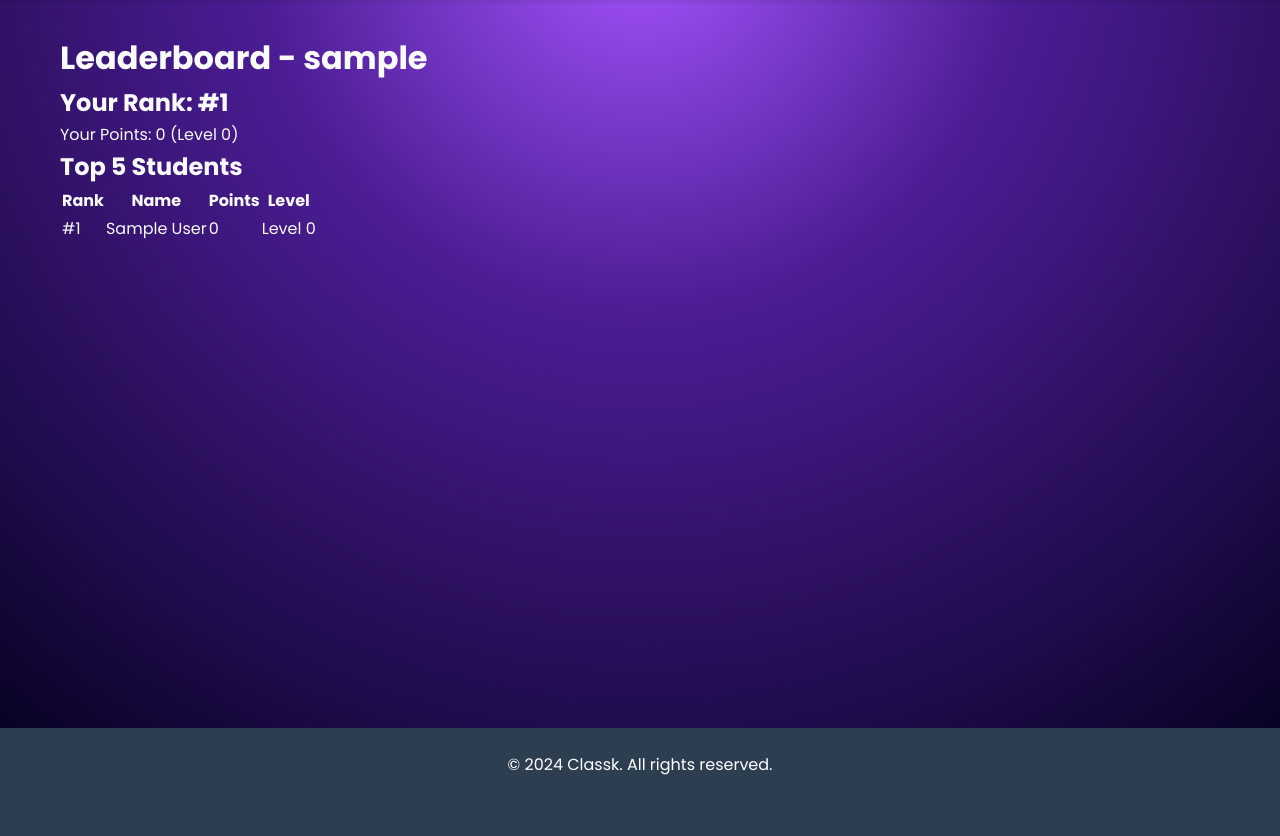
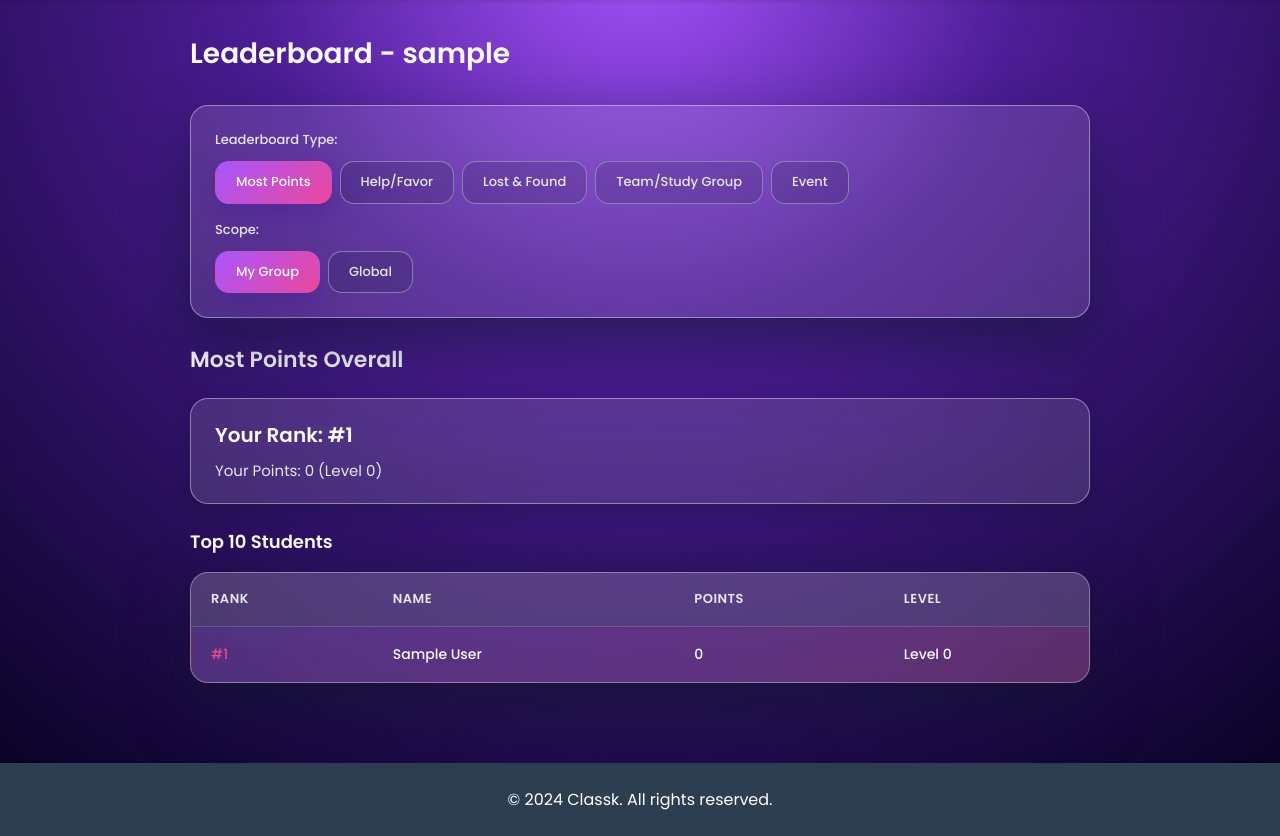
Before and after one commit to soggy8/Classk, a Flask app: page /leaderboard/ in a window 1280 px wide. Shown: the part 70-906 px from the top of the page. Before the commit the page ends 845 px from the top, so only its background shows below. Run offline with Flask 3, Linux system fonts and the light colour scheme; the visitor is signed in with stand-in values (Sample User, id 1); data comes from the database, SQL or seed files in the repository.

Commit message:
Add multiple leaderboards: most points overall and category-specific leaderboards
- Added 5 leaderboard types: overall, help_favor, lost_found, team_study, event
- Added scope filter: group or global
- Fixed SQLAlchemy join issues with explicit select_from and join clauses
- Updated leaderboard UI with glassmorphism design and filter buttons
- Category leaderboards calculate points from completed missions per category
- Top 10 users shown instead of top 5
- User rank calculation for each leaderboard type
- Invalidated points are excluded from calculations

```diff
--- a/backend/routes/leaderboard.py
+++ b/backend/routes/leaderboard.py
@@ -1,29 +1,182 @@
 """
 Leaderboard routes
 """
-from flask import Blueprint, render_template
+from flask import Blueprint, render_template, request
 from flask_login import login_required, current_user
+from backend import db
 from backend.models.user import User
+from backend.models.mission import Mission
+from sqlalchemy import func, case
 
 leaderboard_bp = Blueprint('leaderboard', __name__)
 
 @leaderboard_bp.route('/')
 @login_required
 def index():
-    """Leaderboard page showing top users by group"""
-    # Get top 5 users in the current user's group
-    top_users = User.query.filter_by(major_group=current_user.major_group)\
-        .order_by(User.points.desc())\
-        .limit(5)\
-        .all()
+    """Leaderboard page showing top users by different criteria"""
+    leaderboard_type = request.args.get('type', 'overall')  # overall, help_favor, lost_found, team_study, event
+    scope = request.args.get('scope', 'group')  # group or global
 
-    # Get user's rank
-    user_rank = User.query.filter(
-        User.major_group == current_user.major_group,
-        User.points > current_user.points
-    ).count() + 1
+    # Base query - filter by scope
+    if scope == 'group':
+        base_query = User.query.filter_by(major_group=current_user.major_group)
+    else:
+        base_query = User.query
+
+    top_users = []
+    user_rank = None
+    user_points = 0
+
+    if leaderboard_type == 'overall':
+        # Most points overall
+        top_users = base_query.order_by(User.points.desc()).limit(10).all()
+
+        # Get user's rank
+        if scope == 'group':
+            user_rank = User.query.filter(
+                User.major_group == current_user.major_group,
+                User.points > current_user.points
+            ).count() + 1
+        else:
+            user_rank = User.query.filter(User.points > current_user.points).count() + 1
+
+        user_points = current_user.points
+
+    else:
+        # Category-specific leaderboards
+        category_map = {
+            'help_favor': Mission.CATEGORY_HELP_FAVOR,
+            'lost_found': Mission.CATEGORY_LOST_FOUND,
+            'team_study': Mission.CATEGORY_TEAM_STUDY,
+            'event': Mission.CATEGORY_EVENT
+        }
+
+        category = category_map.get(leaderboard_type, Mission.CATEGORY_HELP_FAVOR)
+
+        # Calculate points per user from completed missions in this category
+        # Only count non-invalidated points
+        query = db.session.query(
+            User.id,
+            User.name,
+            User.email,
+            User.major_group,
+            func.sum(
+                case(
+                    (Mission.points_invalidated == False, Mission.points_awarded),
+                    else_=0
+                )
+            ).label('category_points')
+        ).select_from(User).join(
+            Mission,
+            User.id == Mission.assignee_id
+        ).filter(
+            Mission.status == Mission.STATUS_COMPLETED,
+            Mission.category == category
+        )
+
+        if scope == 'group':
+            query = query.filter(User.major_group == current_user.major_group)
+
+        query = query.group_by(User.id, User.name, User.email, User.major_group)\
+                     .order_by(func.sum(
+                         case(
+                             (Mission.points_invalidated == False, Mission.points_awarded),
+                             else_=0
+                         )
+                     ).desc())\
+                     .limit(10)
+
+        results = query.all()
+
+        # Convert results to user-like objects with category_points
+        class CategoryLeaderboardEntry:
+            def __init__(self, user_id, name, email, major_group, category_points):
+                self.id = user_id
+                self.name = name
+                self.email = email
+                self.major_group = major_group
+                self.points = int(category_points or 0)
+                self.category_points = int(category_points or 0)
+
+            @property
+            def level(self):
+                """Calculate level from category points (for consistency)"""
+                from backend.config import Config
+                return self.points // Config.POINTS_PER_LEVEL
+
+        top_users = [
+            CategoryLeaderboardEntry(r.id, r.name, r.email, r.major_group, r.category_points)
+            for r in results
+        ]
+
+        # Get user's category points
+        user_category_query = db.session.query(
+            func.sum(
+                case(
+                    (Mission.points_invalidated == False, Mission.points_awarded),
+                    else_=0
+                )
+            ).label('category_points')
+        ).select_from(Mission).filter(
+            Mission.assignee_id == current_user.id,
+            Mission.status == Mission.STATUS_COMPLETED,
+            Mission.category == category
+        )
+
+        if scope == 'group':
+            user_category_query = user_category_query.join(
+                User, Mission.assignee_id == User.id
+            ).filter(User.major_group == current_user.major_group)
+
+        user_category_result = user_category_query.scalar()
+        user_points = int(user_category_result or 0)
+
+        # Get user's rank in category
+        rank_subquery = db.session.query(
+            Mission.assignee_id,
+            func.sum(
+                case(
+                    (Mission.points_invalidated == False, Mission.points_awarded),
+                    else_=0
+                )
+            ).label('category_points')
+        ).filter(
+            Mission.status == Mission.STATUS_COMPLETED,
+            Mission.category == category
+        )
+
+        if scope == 'group':
+            rank_subquery = rank_subquery.join(
+                User, Mission.assignee_id == User.id
+            ).filter(User.major_group == current_user.major_group)
+
+        rank_subquery = rank_subquery.group_by(Mission.assignee_id)\
+                                     .having(func.sum(
+                                         case(
+                                             (Mission.points_invalidated == False, Mission.points_awarded),
+                                             else_=0
+                                         )
+                                     ) > user_points)\
+                                     .subquery()
+
+        user_rank = db.session.query(func.count()).select_from(rank_subquery).scalar() + 1
+
+    # Get category display name
+    category_names = {
+        'overall': 'Most Points Overall',
+        'help_favor': 'Help/Favor',
+        'lost_found': 'Lost & Found',
+        'team_study': 'Team/Study Group',
+        'event': 'Event'
+    }
+
+    category_name = category_names.get(leaderboard_type, 'Overall')
 
     return render_template('leaderboard/index.html',
                          top_users=top_users,
                          current_user=current_user,
-                         user_rank=user_rank)
+                         user_rank=user_rank,
+                         user_points=user_points,
+                         leaderboard_type=leaderboard_type,
+                         category_name=category_name,
+                         scope=scope)
--- a/frontend/css/main.css
+++ b/frontend/css/main.css
@@ -161,12 +161,20 @@ body {
 }
 
 .btn-success {
-    background-color: #27ae60;
-    color: white;
+    background: linear-gradient(135deg, rgba(34, 197, 94, 0.8), rgba(22, 163, 74, 0.8));
+    color: #F9FAFB;
+    border: none;
+    border-radius: 16px;
+    box-shadow: 0 14px 28px rgba(22, 163, 74, 0.4);
+    font-family: 'Poppins', sans-serif;
+    font-weight: 500;
+    transition: all 0.25s cubic-bezier(0.22, 0.61, 0.36, 1);
 }
 
 .btn-success:hover {
-    background-color: #229954;
+    transform: translateY(-1px);
+    box-shadow: 0 18px 36px rgba(22, 163, 74, 0.5);
+    filter: brightness(1.1);
 }
 
 .btn-danger {
--- a/frontend/css/missions.css
+++ b/frontend/css/missions.css
@@ -277,75 +277,341 @@
     font-weight: 400;
 }
 
-/* Mission detail */
+/* Mission detail - Glassmorphism Card */
 .mission-detail {
-    background: white;
-    padding: 2rem;
-    border-radius: 8px;
-    box-shadow: 0 2px 4px rgba(0,0,0,0.1);
+    background: rgba(255, 255, 255, 0.12);
+    backdrop-filter: blur(18px);
+    border: 1px solid rgba(255, 255, 255, 0.40);
+    padding: 32px;
+    border-radius: 26px;
+    box-shadow: 0 24px 60px rgba(15, 23, 42, 0.55);
+    position: relative;
+    overflow: visible;
+    max-width: 800px;
+    margin: 0 auto;
+}
+
+.mission-detail::before {
+    content: '';
+    position: absolute;
+    top: -40%;
+    right: -30%;
+    width: 400px;
+    height: 400px;
+    background: radial-gradient(circle, rgba(139, 92, 246, 0.4) 0%, transparent 70%);
+    border-radius: 50%;
+    filter: blur(140px);
+    z-index: -1;
+}
+
+.mission-detail::after {
+    content: '';
+    position: absolute;
+    bottom: -30%;
+    left: -20%;
+    width: 300px;
+    height: 300px;
+    background: radial-gradient(circle, rgba(236, 72, 153, 0.4) 0%, transparent 70%);
+    border-radius: 50%;
+    filter: blur(120px);
+    z-index: -1;
 }
 
 .mission-detail-header {
     display: flex;
     justify-content: space-between;
     align-items: start;
-    margin-bottom: 1.5rem;
+    margin-bottom: 24px;
+    gap: 16px;
+    flex-wrap: wrap;
 }
 
 .mission-detail-header h1 {
     flex: 1;
     margin: 0;
-    color: #2c3e50;
+    font-family: 'Poppins', sans-serif;
+    font-size: 28px;
+    font-weight: 600;
+    color: #F9FAFB;
+    line-height: 1.3;
+    min-width: 200px;
 }
 
 .mission-meta-bar {
     display: flex;
     flex-wrap: wrap;
-    gap: 0.75rem;
-    margin-bottom: 2rem;
-    padding: 1rem;
-    background-color: #f8f9fa;
-    border-radius: 4px;
+    gap: 10px;
+    margin-bottom: 28px;
+    padding: 20px 24px;
+    background: rgba(255, 255, 255, 0.08);
+    backdrop-filter: blur(10px);
+    border: 1px solid rgba(255, 255, 255, 0.20);
+    border-radius: 18px;
+    box-shadow: 0 8px 16px rgba(15, 23, 42, 0.3);
 }
 
 .mission-group {
-    color: #7f8c8d;
+    color: #94A3B8;
+    font-family: 'Poppins', sans-serif;
+    font-size: 13px;
+    font-weight: 400;
+    padding: 6px 12px;
+    background: rgba(255, 255, 255, 0.10);
+    border-radius: 999px;
 }
 
 .mission-content {
-    margin-bottom: 2rem;
+    margin-bottom: 28px;
 }
 
 .mission-content h3 {
-    color: #2c3e50;
-    margin-top: 1.5rem;
-    margin-bottom: 0.75rem;
+    font-family: 'Poppins', sans-serif;
+    font-size: 18px;
+    font-weight: 600;
+    color: #F9FAFB;
+    margin-top: 24px;
+    margin-bottom: 12px;
+}
+
+.mission-content h3:first-child {
+    margin-top: 0;
 }
 
 .mission-content p {
     line-height: 1.8;
-    color: #555;
+    color: #E5E7EB;
+    font-family: 'Poppins', sans-serif;
+    font-size: 15px;
+    font-weight: 400;
+    margin-bottom: 16px;
 }
 
 .mission-attachment {
-    margin: 1.5rem 0;
+    margin: 24px 0;
+    padding: 20px;
+    background: rgba(255, 255, 255, 0.08);
+    backdrop-filter: blur(10px);
+    border: 1px solid rgba(255, 255, 255, 0.20);
+    border-radius: 18px;
+}
+
+.mission-attachment h3 {
+    margin-top: 0;
+    margin-bottom: 12px;
 }
 
 .mission-info {
-    background-color: #f8f9fa;
-    padding: 1.5rem;
-    border-radius: 4px;
-    margin-top: 1.5rem;
+    background: rgba(255, 255, 255, 0.08);
+    backdrop-filter: blur(10px);
+    border: 1px solid rgba(255, 255, 255, 0.20);
+    padding: 24px;
+    border-radius: 18px;
+    margin-top: 24px;
+    box-shadow: 0 8px 16px rgba(15, 23, 42, 0.3);
 }
 
 .mission-info p {
-    margin-bottom: 0.5rem;
+    margin-bottom: 12px;
+    color: #E5E7EB;
+    font-family: 'Poppins', sans-serif;
+    font-size: 14px;
+    font-weight: 400;
+    line-height: 1.6;
+}
+
+.mission-info p:last-child {
+    margin-bottom: 0;
+}
+
+.mission-info strong {
+    color: #F9FAFB;
+    font-weight: 600;
 }
 
 .mission-actions {
     display: flex;
-    gap: 1rem;
+    gap: 12px;
     flex-wrap: wrap;
+    margin-top: 28px;
+    padding-top: 28px;
+    border-top: 1px solid rgba(255, 255, 255, 0.15);
+}
+
+.mission-actions .btn {
+    min-width: 160px;
+}
+
+/* Leaderboard Styles */
+.leaderboard-page {
+    max-width: 900px;
+    margin: 0 auto;
+}
+
+.leaderboard-page h1 {
+    font-family: 'Poppins', sans-serif;
+    font-size: 28px;
+    font-weight: 600;
+    color: #F9FAFB;
+    margin-bottom: 28px;
+}
+
+.leaderboard-filters {
+    background: rgba(255, 255, 255, 0.12);
+    backdrop-filter: blur(18px);
+    border: 1px solid rgba(255, 255, 255, 0.40);
+    padding: 24px;
+    border-radius: 18px;
+    margin-bottom: 24px;
+    box-shadow: 0 24px 60px rgba(15, 23, 42, 0.55);
+}
+
+.leaderboard-filters .filter-group {
+    margin-bottom: 16px;
+}
+
+.leaderboard-filters .filter-group:last-child {
+    margin-bottom: 0;
+}
+
+.leaderboard-filters label {
+    display: block;
+    font-family: 'Poppins', sans-serif;
+    font-size: 13px;
+    font-weight: 500;
+    color: #E5E7EB;
+    margin-bottom: 10px;
+}
+
+.leaderboard-filters .filter-buttons {
+    display: flex;
+    flex-wrap: wrap;
+    gap: 8px;
+}
+
+.leaderboard-header {
+    margin-bottom: 20px;
+}
+
+.leaderboard-header h2 {
+    font-family: 'Poppins', sans-serif;
+    font-size: 22px;
+    font-weight: 600;
+    color: #F9FAFB;
+}
+
+.user-rank {
+    background: rgba(255, 255, 255, 0.12);
+    backdrop-filter: blur(18px);
+    border: 1px solid rgba(255, 255, 255, 0.40);
+    padding: 20px 24px;
+    border-radius: 18px;
+    margin-bottom: 24px;
+    box-shadow: 0 8px 16px rgba(15, 23, 42, 0.3);
+}
+
+.user-rank h2 {
+    font-family: 'Poppins', sans-serif;
+    font-size: 20px;
+    font-weight: 600;
+    color: #F9FAFB;
+    margin-bottom: 8px;
+}
+
+.user-rank p {
+    font-family: 'Poppins', sans-serif;
+    font-size: 15px;
+    font-weight: 400;
+    color: #E5E7EB;
+    margin: 0;
+}
+
+.leaderboard-list h2 {
+    font-family: 'Poppins', sans-serif;
+    font-size: 18px;
+    font-weight: 600;
+    color: #F9FAFB;
+    margin-bottom: 16px;
+}
+
+.leaderboard-table {
+    width: 100%;
+    background: rgba(255, 255, 255, 0.12);
+    backdrop-filter: blur(18px);
+    border: 1px solid rgba(255, 255, 255, 0.40);
+    border-radius: 18px;
+    overflow: hidden;
+    box-shadow: 0 24px 60px rgba(15, 23, 42, 0.55);
+    border-collapse: separate;
+    border-spacing: 0;
+}
+
+.leaderboard-table thead {
+    background: rgba(255, 255, 255, 0.08);
+}
+
+.leaderboard-table th {
+    padding: 16px 20px;
+    text-align: left;
+    font-family: 'Poppins', sans-serif;
+    font-size: 13px;
+    font-weight: 600;
+    color: #E5E7EB;
+    text-transform: uppercase;
+    letter-spacing: 0.5px;
+    border-bottom: 1px solid rgba(255, 255, 255, 0.15);
+}
+
+.leaderboard-table tbody tr {
+    border-bottom: 1px solid rgba(255, 255, 255, 0.10);
+    transition: all 0.2s cubic-bezier(0.22, 0.61, 0.36, 1);
+}
+
+.leaderboard-table tbody tr:last-child {
+    border-bottom: none;
+}
+
+.leaderboard-table tbody tr:hover {
+    background: rgba(255, 255, 255, 0.08);
+}
+
+.leaderboard-table tbody tr.current-user {
+    background: linear-gradient(135deg, rgba(168, 85, 255, 0.2), rgba(236, 72, 153, 0.2));
+    border-left: 3px solid #A855FF;
+}
+
+.leaderboard-table td {
+    padding: 16px 20px;
+    font-family: 'Poppins', sans-serif;
+    font-size: 14px;
+    font-weight: 400;
+    color: #E5E7EB;
+}
+
+.leaderboard-table tbody tr.current-user td {
+    color: #F9FAFB;
+    font-weight: 500;
+}
+
+.leaderboard-table td:first-child {
+    font-weight: 600;
+    color: #A855FF;
+}
+
+.leaderboard-table tbody tr.current-user td:first-child {
+    color: #EC4899;
+}
+
+.no-leaderboard {
+    text-align: center;
+    padding: 3rem;
+    color: #94A3B8;
+    background: rgba(255, 255, 255, 0.12);
+    backdrop-filter: blur(18px);
+    border: 1px solid rgba(255, 255, 255, 0.40);
+    border-radius: 18px;
+    font-family: 'Poppins', sans-serif;
+    font-size: 15px;
+    font-weight: 400;
 }
 
 /* Create mission - Glassmorphism Card */
--- a/templates/leaderboard/index.html
+++ b/templates/leaderboard/index.html
@@ -2,24 +2,77 @@
 
 {% block title %}Leaderboard - Classk{% endblock %}
 
+{% block extra_css %}
+<link rel="stylesheet" href="{{ url_for('static', filename='css/missions.css') }}">
+{% endblock %}
+
 {% block content %}
 <div class="leaderboard-page">
-    <h1>Leaderboard - {{ current_user.major_group }}</h1>
+    <h1>Leaderboard{% if scope == 'group' %} - {{ current_user.major_group }}{% endif %}</h1>
+
+    <!-- Leaderboard Type Selector -->
+    <div class="leaderboard-filters">
+        <div class="filter-group">
+            <label>Leaderboard Type:</label>
+            <div class="filter-buttons">
+                <a href="{{ url_for('leaderboard.index', type='overall', scope=scope) }}"
+                   class="filter-btn {{ 'active' if leaderboard_type == 'overall' else '' }}">
+                    Most Points
+                </a>
+                <a href="{{ url_for('leaderboard.index', type='help_favor', scope=scope) }}"
+                   class="filter-btn {{ 'active' if leaderboard_type == 'help_favor' else '' }}">
+                    Help/Favor
+                </a>
+                <a href="{{ url_for('leaderboard.index', type='lost_found', scope=scope) }}"
+                   class="filter-btn {{ 'active' if leaderboard_type == 'lost_found' else '' }}">
+                    Lost & Found
+                </a>
+                <a href="{{ url_for('leaderboard.index', type='team_study', scope=scope) }}"
+                   class="filter-btn {{ 'active' if leaderboard_type == 'team_study' else '' }}">
+                    Team/Study Group
+                </a>
+                <a href="{{ url_for('leaderboard.index', type='event', scope=scope) }}"
+                   class="filter-btn {{ 'active' if leaderboard_type == 'event' else '' }}">
+                    Event
+                </a>
+            </div>
+        </div>
+
+        <div class="filter-group">
+            <label>Scope:</label>
+            <div class="filter-buttons">
+                <a href="{{ url_for('leaderboard.index', type=leaderboard_type, scope='group') }}"
+                   class="filter-btn {{ 'active' if scope == 'group' else '' }}">
+                    My Group
+                </a>
+                <a href="{{ url_for('leaderboard.index', type=leaderboard_type, scope='global') }}"
+                   class="filter-btn {{ 'active' if scope == 'global' else '' }}">
+                    Global
+                </a>
+            </div>
+        </div>
+    </div>
+
+    <div class="leaderboard-header">
+        <h2>{{ category_name }}</h2>
+    </div>
 
     <div class="user-rank">
         <h2>Your Rank: #{{ user_rank }}</h2>
-        <p>Your Points: {{ current_user.points }} (Level {{ current_user.level }})</p>
+        <p>Your Points: {{ user_points }}{% if leaderboard_type == 'overall' %} (Level {{ current_user.level }}){% endif %}</p>
     </div>
 
     <div class="leaderboard-list">
-        <h2>Top 5 Students</h2>
+        <h2>Top 10 {% if scope == 'group' %}Students{% else %}Users{% endif %}</h2>
+        {% if top_users %}
         <table class="leaderboard-table">
             <thead>
                 <tr>
                     <th>Rank</th>
                     <th>Name</th>
+                    {% if scope == 'global' %}<th>Group</th>{% endif %}
                     <th>Points</th>
-                    <th>Level</th>
+                    {% if leaderboard_type == 'overall' %}<th>Level</th>{% endif %}
                 </tr>
             </thead>
             <tbody>
@@ -27,12 +80,18 @@
                     <tr class="{{ 'current-user' if user.id == current_user.id else '' }}">
                         <td>#{{ loop.index }}</td>
                         <td>{{ user.name }}</td>
+                        {% if scope == 'global' %}<td>{{ user.major_group }}</td>{% endif %}
                         <td>{{ user.points }}</td>
-                        <td>Level {{ user.level }}</td>
+                        {% if leaderboard_type == 'overall' %}
+                            <td>Level {{ user.level }}</td>
+                        {% endif %}
                     </tr>
                 {% endfor %}
             </tbody>
         </table>
+        {% else %}
+        <p class="no-leaderboard">No rankings available for this category yet.</p>
+        {% endif %}
     </div>
 </div>
 {% endblock %}
```
Also changed, not shown: other parts of frontend/css/missions.css (+48 -2 lines), templates/missions/detail.html (+6 -2 lines).
